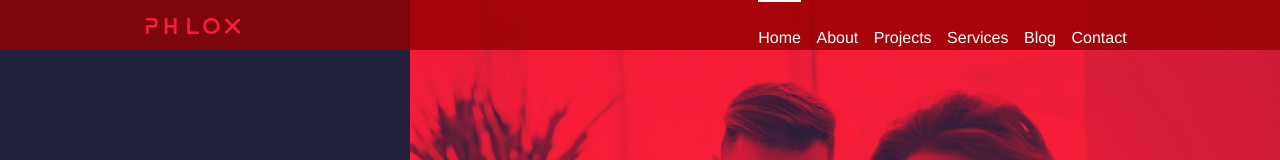
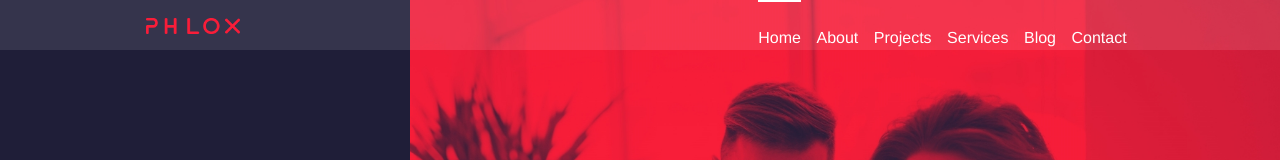
Before and after one commit to AndreaNocciolini/proj-html-vuejs, a Vue app: page / in a window 1280 px wide. Shown: the top 160 px of the page. Built offline with nearby package versions, Linux system fonts and the light colour scheme.

Commit message:
change colors (use root)

```diff
--- a/src/App.vue
+++ b/src/App.vue
@@ -29,6 +29,5 @@ export default {
   font-family: Avenir, Helvetica, Arial, sans-serif;
   -webkit-font-smoothing: antialiased;
   -moz-osx-font-smoothing: grayscale;
-  color: #2c3e50;
 }
 </style>
--- a/src/components/Header.vue
+++ b/src/components/Header.vue
@@ -28,7 +28,7 @@ export default {
     .header-container {
         height: 50px;
         width: 100%;
-        background-color: rgb(148, 0, 0, 0.8);
+        background-color: var(--bg-white-2);
         .header-logo img{
             width: 30%;
         }
@@ -37,7 +37,7 @@ export default {
             ul {
             margin: auto;
             li a {
-                color: white;
+                color: var(--tx-white-1);
                 text-decoration: none;
                 }
             li:hover::before,
@@ -45,7 +45,7 @@ export default {
                 content: '';
                 width: 100%;
                 height: 2px;
-                background-color: white;
+                background-color: var(--bg-white-1);
                 display: block;
                 margin-bottom: 1.5em;
                 }
--- a/src/components/Jumbo.vue
+++ b/src/components/Jumbo.vue
@@ -18,19 +18,20 @@ export default {
     .my-container {
         height: 100vh;
         width: 100%;
+        color: var(--tx-white-1);
         background-image: url('../assets/images/portrait-of-young-architect-woman-on-meeting-KFZCE3A.jpg');
         background-size: contain;
         background-repeat: no-repeat;
         background-position: right;
-        background-color: #22213d;
+        background-color: var(--bg-dark-3);
         .description-container {
             width: 30%;
         }
     }
     .fas.fa-play{
-        color: white;
+        color: var(--tx-white-1);
         font-size: 0.5em;
-        border: 1px solid white;
+        border: 1px solid var(--tx-white-1);
         padding: 1.5em;
         border-radius: 50%;
     }
```
